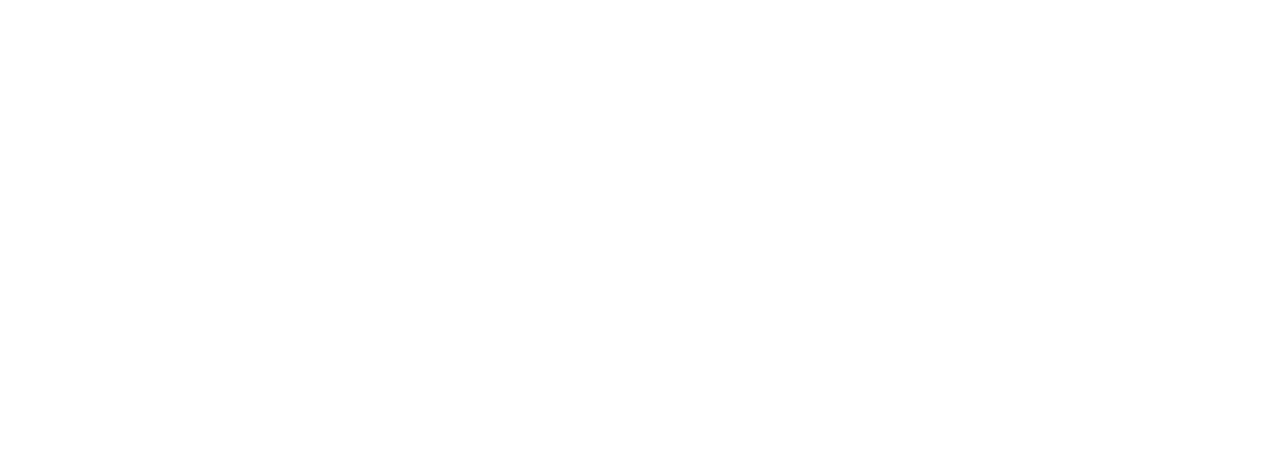
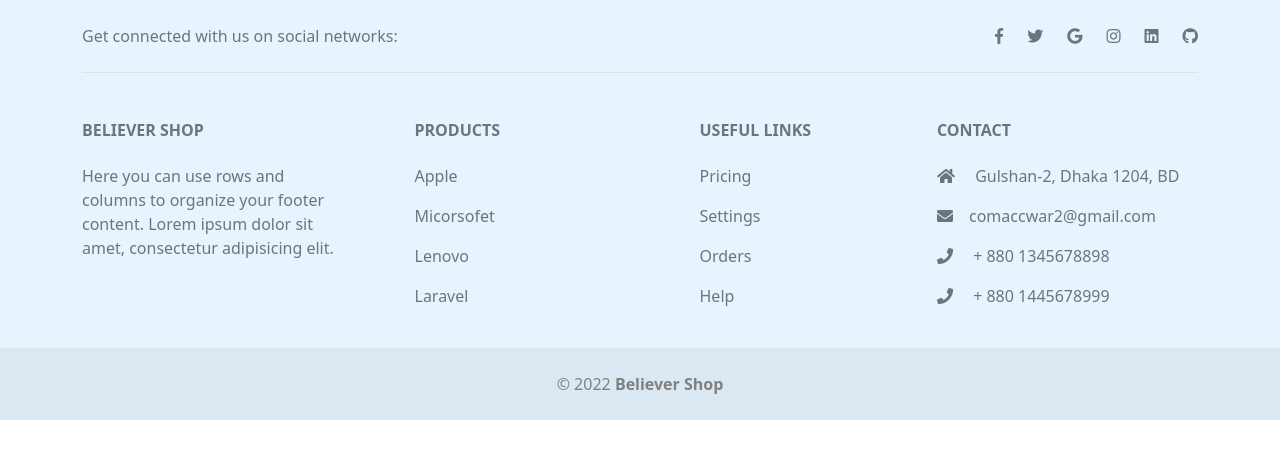
Before and after one commit to abdullahalmasudpersonal/believershops_client, a React (Create React App) app: page / in a window 1280 px wide. Shown: the top 458 px of the page. Built offline with nearby package versions, Linux system fonts and the light colour scheme.

Commit message:
create-footer

```diff
--- a/package.json
+++ b/package.json
@@ -6,6 +6,7 @@
     "@testing-library/jest-dom": "^5.16.5",
     "@testing-library/react": "^13.4.0",
     "@testing-library/user-event": "^13.5.0",
+    "bootstrap": "^5.2.3",
     "react": "^18.2.0",
     "react-dom": "^18.2.0",
     "react-scripts": "5.0.1",
--- a/public/index.html
+++ b/public/index.html
@@ -1,14 +1,12 @@
 <!DOCTYPE html>
 <html lang="en">
+
 <head>
   <meta charset="utf-8" />
   <link rel="icon" href="%PUBLIC_URL%/favicon.ico" />
   <meta name="viewport" content="width=device-width, initial-scale=1" />
   <meta name="theme-color" content="#000000" />
-    <meta
-      name="description"
-      content="Web site created using create-react-app"
-    />
+  <meta name="description" content="Web site created using create-react-app" />
   <link rel="apple-touch-icon" href="%PUBLIC_URL%/logo192.png" />
   <!--
       manifest.json provides metadata used when your web app is installed on a
@@ -25,7 +23,25 @@
       Learn how to configure a non-root public URL by running `npm run build`.
     -->
   <title>Believer Shop</title>
+ <!--  <link href="https://cdn.jsdelivr.net/npm/bootstrap@5.0.2/dist/css/bootstrap.min.css" rel="stylesheet"
+    integrity="sha384-EVSTQN3/azprG1Anm3QDgpJLIm9Nao0Yz1ztcQTwFspd3yD65VohhpuuCOmLASjC" crossorigin="anonymous">
+  <script src="https://cdn.jsdelivr.net/npm/bootstrap@5.0.2/dist/js/bootstrap.bundle.min.js"
+    integrity="sha384-MrcW6ZMFYlzcLA8Nl+NtUVF0sA7MsXsP1UyJoMp4YLEuNSfAP+JcXn/tWtIaxVXM"
+    crossorigin="anonymous"></script>
+  <script src="https://cdn.jsdelivr.net/npm/@popperjs/core@2.9.2/dist/umd/popper.min.js"
+    integrity="sha384-IQsoLXl5PILFhosVNubq5LC7Qb9DXgDA9i+tQ8Zj3iwWAwPtgFTxbJ8NT4GN1R8p"
+    crossorigin="anonymous"></script>
+  <script src="https://cdn.jsdelivr.net/npm/bootstrap@5.0.2/dist/js/bootstrap.min.js"
+    integrity="sha384-cVKIPhGWiC2Al4u+LWgxfKTRIcfu0JTxR+EQDz/bgldoEyl4H0zUF0QKbrJ0EcQF"
+    crossorigin="anonymous"></script> -->
+
+
+    <link rel="stylesheet" href="https://stackpath.bootstrapcdn.com/bootstrap/4.1.3/css/bootstrap.min.css"
+    integrity="sha384-MCw98/SFnGE8fJT3GXwEOngsV7Zt27NXFoaoApmYm81iuXoPkFOJwJ8ERdknLPMO" crossorigin="anonymous">
+    <link rel="stylesheet" href="https://use.fontawesome.com/releases/v5.5.0/css/all.css"
+    integrity="sha384-B4dIYHKNBt8Bc12p+WXckhzcICo0wtJAoU8YZTY5qE0Id1GSseTk6S+L3BlXeVIU" crossorigin="anonymous">
 </head>
+
 <body>
   <noscript>You need to enable JavaScript to run this app.</noscript>
   <div id="root"></div>
@@ -40,4 +56,5 @@
       To create a production bundle, use `npm run build` or `yarn build`.
     -->
 </body>
+
 </html>
--- a/src/App.js
+++ b/src/App.js
@@ -1,10 +1,11 @@
-import logo from './logo.svg';
-import './App.css';
+import '../node_modules/bootstrap/dist/css/bootstrap.min.css';
+import '../node_modules/bootstrap/dist/js/bootstrap.min';
+import Footer from './Pages/Shared/Footer/Footer';
 
 function App() {
   return (
-    <div className="App">
-
+    <div>
+      <Footer/>
     </div>
   );
 }
--- /dev/null
+++ b/src/Pages/Shared/Footer/Footer.css
@@ -0,0 +1,3 @@
+.footer2-bg{
+    background-color: rgb(231, 244, 255);
+}
--- /dev/null
+++ b/src/Pages/Shared/Footer/Footer.js
@@ -0,0 +1,116 @@
+import React from 'react';
+import './Footer.css';
+
+const Footer = () => {
+    return (
+        <div className='footer2-bg'>
+        <footer class="text-center text-lg-start text-muted container">
+            <section class="d-flex justify-content-center justify-content-lg-between py-4 border-bottom">
+                <div class=" d-none d-lg-block">
+                    <span>Get connected with us on social networks:</span>
+                </div>
+                <div>
+                    <a href="" class="me-4 text-reset">
+                        <i class="fab fa-facebook-f"></i>
+                    </a>
+                    <a href="" class="me-4 text-reset">
+                        <i class="fab fa-twitter"></i>
+                    </a>
+                    <a href="" class="me-4 text-reset">
+                        <i class="fab fa-google"></i>
+                    </a>
+                    <a href="" class="me-4 text-reset">
+                        <i class="fab fa-instagram"></i>
+                    </a>
+                    <a href="" class="me-4 text-reset">
+                        <i class="fab fa-linkedin"></i>
+                    </a>
+                    <a href="" class=" text-reset">
+                        <i class="fab fa-github"></i>
+                    </a>
+                </div>
+            </section>
+            <section class="">
+                <div class=" text-center text-md-start mt-5">
+                    <div class="row mt-3">
+
+                        <div class="col-md-3 col-lg-4 col-xl-3 ms-0 mb-4">
+                            <h6 class="text-uppercase fw-bold mb-4">
+                                Believer Shop
+                            </h6>
+                            <p>
+                                Here you can use rows and columns to organize your footer content. Lorem ipsum
+                                dolor sit amet, consectetur adipisicing elit.
+                            </p>
+                        </div>
+
+
+
+                        <div class="col-md-2 col-lg-2 col-xl-2 mx-auto mb-4">
+                            <h6 class="text-uppercase fw-bold mb-4">
+                                Products
+                            </h6>
+                            <p>
+                                <a class="text-reset">Apple</a>
+                            </p>
+                            <p>
+                                <a class="text-reset">Micorsofet</a>
+                            </p>
+                            <p>
+                                <a class="text-reset">Lenovo</a>
+                            </p>
+                            <p>
+                                <a class="text-reset">Laravel</a>
+                            </p>
+                        </div>
+
+
+
+                        <div class="col-md-3 col-lg-2 col-xl-2 mx-auto mb-4">
+
+                            <h6 class="text-uppercase fw-bold mb-4">
+                                Useful links
+                            </h6>
+                            <p>
+                                <a class="text-reset">Pricing</a>
+                            </p>
+                            <p>
+                                <a class="text-reset">Settings</a>
+                            </p>
+                            <p>
+                                <a class="text-reset">Orders</a>
+                            </p>
+                            <p>
+                                <a class="text-reset">Help</a>
+                            </p>
+                        </div>
+
+
+
+                        <div class="col-md-4 col-lg-3 col-xl-3 me-0 mb-md-0 mb-4">
+
+                            <h6 class="text-uppercase fw-bold mb-4">Contact</h6>
+                            <p><i class="fas fa-home me-3"></i> Gulshan-2, Dhaka 1204, BD</p>
+                            <p>
+                                <i class="fas fa-envelope me-3"></i>
+                                comaccwar2@gmail.com
+                            </p>
+                            <p><i class="fas fa-phone me-3"></i> + 880 1345678898</p>
+                            <p><i class="fas fa-phone me-3"></i> + 880 1445678999</p>
+                        </div>
+
+                    </div>
+
+                </div>
+            </section>
+        </footer>
+        <div class="text-center p-4" style={{ backgroundColor: 'rgba(0, 0, 0, 0.05)', color:'gray' }}>
+            © 2022
+            <a class="text-reset fw-bold"> Believer Shop</a>
+        </div>
+
+    </div>
+    );
+};
+
+export default Footer;
```
Also changed, not shown: 1 other file (tests, documents, lock files or other folders). Lines whose indentation alone changed are shown as unchanged.
